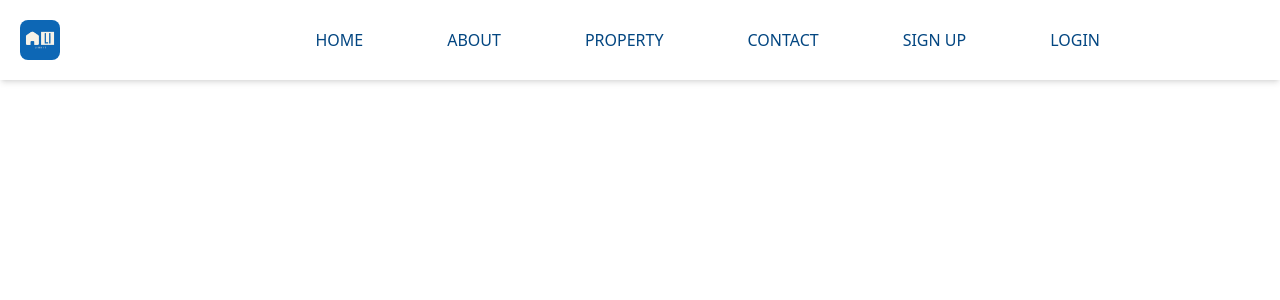
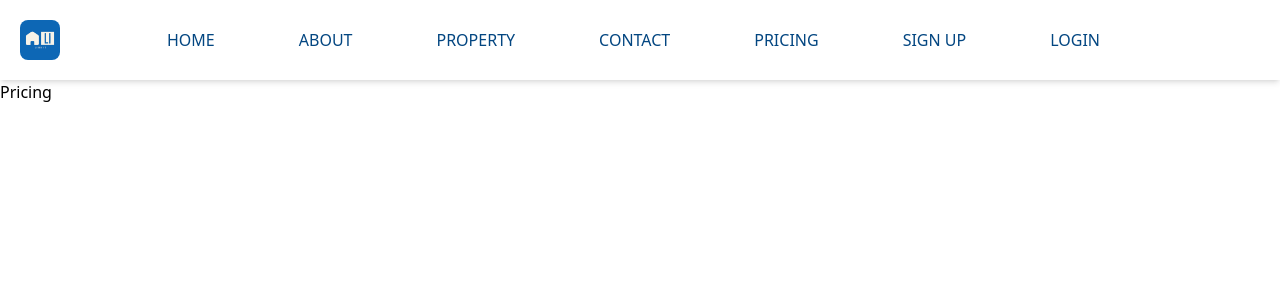
Before and after one commit to soulden1202/group-3-capstone-project, a React (Create React App) app: page /pricing in a window 1280 px wide. Shown: the top 300 px of the page. Built offline with nearby package versions, Linux system fonts and the light colour scheme.

Commit message:
work on progress

```diff
--- a/src/App.js
+++ b/src/App.js
@@ -11,6 +11,7 @@ import SignupPage from "./containers/signup/Signup";
 import UserPage from "./containers/user/UserPage";
 import PropretyById from "./containers/property/PropretyById";
 import UploadProperty from "./containers/property/UploadProperty";
+import Pricing from "./containers/pricing/Pricing";
 import { NavBar } from "./components";
 import store from "./containers/login/store";
 
@@ -28,6 +29,7 @@ const App = () => {
         <Route exact path="/property/:userId" element={<PropretyById />} />
         <Route path="/signup" element={<SignupPage />} />
         <Route exact path="/user/:userId" element={<UserPage />} />
+        <Route path="/pricing" element={<Pricing />} />
         <Route
           exact
           path="/user/:userId/UploadProperty"
--- a/src/components/navbar/Navbar.jsx
+++ b/src/components/navbar/Navbar.jsx
@@ -53,7 +53,10 @@ const Navbar = () => {
           <Link to="/property">Property</Link>
         </li>
         <li>
-          <Link to="/contact">contact</Link>
+          <Link to="/contact">Contact</Link>
+        </li>
+        <li>
+          <Link to="/pricing">Pricing</Link>
         </li>
 
         {user.id === null ? (
@@ -150,6 +153,19 @@ const Navbar = () => {
                     </Link>
                   )}
                 </Menu.Item>
+                <Menu.Item>
+                  {({ active }) => (
+                    <Link
+                      to="/pricing"
+                      className={classNames(
+                        active ? "bg-gray-100 text-gray-900" : "text-gray-700",
+                        "block px-4 py-2 text-sm"
+                      )}
+                    >
+                      Pricing
+                    </Link>
+                  )}
+                </Menu.Item>
 
                 {user.id === null ? (
                   <>
--- a/src/containers/login/Login.jsx
+++ b/src/containers/login/Login.jsx
@@ -36,8 +36,10 @@ const Login = () => {
   }, [user.id, navigate]);
 
   const handleLogin = () => {
-    const apiUrl =
-      "https://studentrentapi20230322222647.azurewebsites.net/api/Auth/login";
+    // const apiUrl =
+    //   "https://studentrentapi20230322222647.azurewebsites.net/api/Auth/login";
+
+    const apiUrl = "https://localhost:7228/api/Auth/login";
 
     setloading(true);
     fetch(apiUrl, {
--- /dev/null
+++ b/src/containers/pricing/Pricing.jsx
@@ -0,0 +1,7 @@
+import React from "react";
+
+const Pricing = () => {
+  return <div>Pricing</div>;
+};
+
+export default Pricing;
--- a/src/containers/signup/Signup.jsx
+++ b/src/containers/signup/Signup.jsx
@@ -39,7 +39,8 @@ const Signup = () => {
     setloading(true);
     setdataReturned(false);
     fetch(
-      "https://studentrentapi20230322222647.azurewebsites.net/api/Auth/register",
+      // "https://studentrentapi20230322222647.azurewebsites.net/api/Auth/register",
+      "https://localhost:7228/api/Auth/register",
       {
         method: "POST",
         headers: {
```
